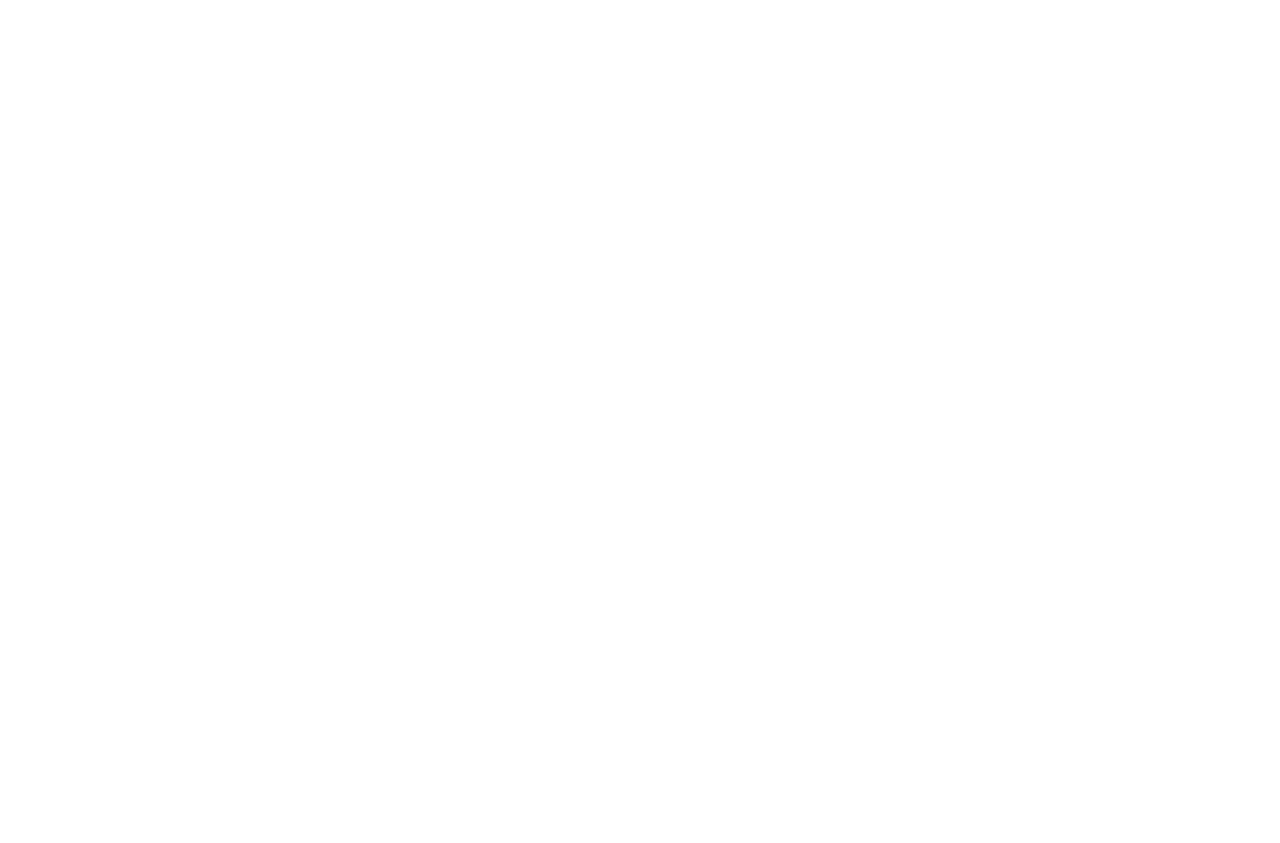
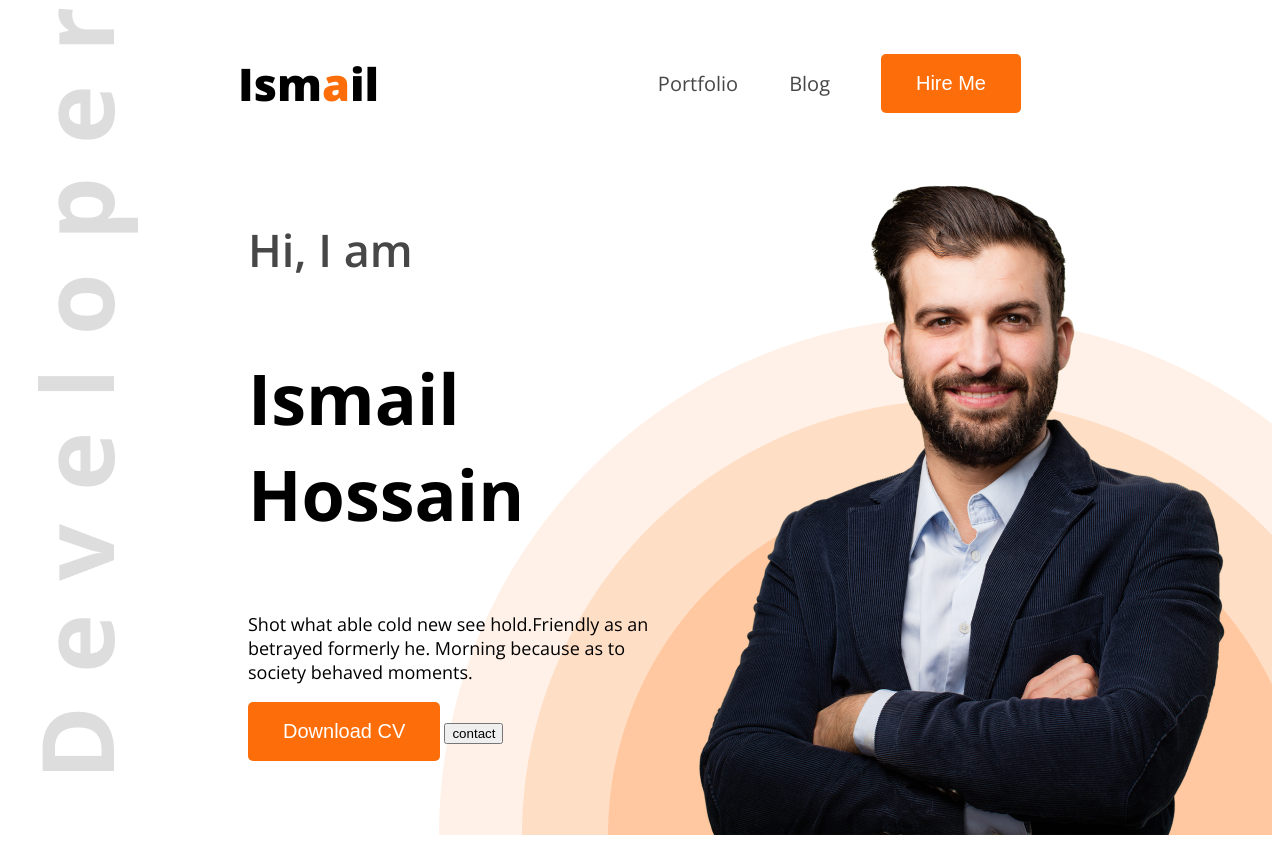
Before and after one commit to ismailhossain-siam/My-Portfolio, a plain HTML site: page index.html in a window 1280 px wide. Before the commit the page ends 800 px from the top, so only its background shows below. Drawn offline with nearby package versions, Linux system fonts and the light colour scheme.

Commit message:
second commit

```diff
--- /dev/null
+++ b/css/style.css
@@ -0,0 +1,76 @@
+
+
+.open-sans-normal {
+  font-family: "Open Sans", sans-serif;
+  font-optical-sizing: auto;
+  font-style: normal;
+  font-variation-settings:
+    "wdth" 100;
+}
+/*sheard style*/
+.text-primary{
+    color: #FD6E0A;
+}
+.dark{
+    color: #474747;
+}
+/*nev style*/
+
+nav{
+    display:flex;
+    align-items: center;
+    justify-content: space-between;
+    margin: 0 200px;
+}
+.nav-title{
+    font-weight: 800;
+    font-size: 45px;
+
+}
+nav ul{
+    display: flex;
+    align-items: center;
+}
+nav ul li{
+    list-style:none ;
+    margin-right: 51px;
+}
+nav ul a{
+    text-decoration: none;
+    font-size: 20px;
+}
+.button-primary{
+    background-color: #FD6E0A;
+    font-size: 20px;
+    padding: 18px 35px;
+    color: white;
+    border-radius: 5px;
+    border: none;
+    font-size: 20px;
+}
+.banner-grid{
+    font-size: 45px;
+    font-weight: 600;
+    padding: 0px;
+}
+.banner-title{
+    font-weight:bold;
+    font-size: 70px;
+}
+.banner-text{
+    font-size: 18px;
+}
+.banner{
+    display: flex;
+    justify-content: space-between;
+    margin: 0 38px 0 210px;
+}
+.banner-content{
+    max-width: 584px;
+}
+.header{
+    background-image: url('../images/developer.png' ), url('../images/header_bg.png');
+    background-repeat: no-repeat;
+    background-position: top left, bottom right;
+    margin: 0 0 0 30px;
+}
--- a/index.html
+++ b/index.html
@@ -3,12 +3,33 @@
 <head>
     <meta charset="UTF-8">
     <meta name="viewport" content="width=device-width, initial-scale=1.0">
-    <title>My portfolio
-    </title>
+    <title>My portfolio </title>
+    <link rel="preconnect" href="https://fonts.googleapis.com">
+<link rel="preconnect" href="https://fonts.gstatic.com" crossorigin>
+<link href="https://fonts.googleapis.com/css2?family=Open+Sans:ital,wght@0,300..800;1,300..800&display=swap" rel="stylesheet">
+    <link rel="stylesheet" href="css/style.css">
 </head>
-<body>
-    <header>
+<body class="open-sans-normal">
+    <header class="header">
+        <nav>
+            <h3 class="nav-title">Ism<span class="text-primary">a</span>il</h3>
+            <ul>
+                <li><a class="dark" href="">Portfolio</a></li>
+                <li><a class="dark" href="">Blog</a></li>
+                <li><a href=""><button class="button-primary">Hire Me</button></a></li>
+            </ul>
 
+        </nav>
+        <div class="banner">
+            <div class="banner-content">
+                <h4 class="banner-grid dark">Hi, I am</h4>
+                <h3 class="banner-title">Ismail Hossain</h3>
+                <p class="banner-text">Shot what able cold new see hold.Friendly as an betrayed formerly he. Morning because as to society behaved moments.</p>
+                <button class="button-primary">Download CV</button>
+                <button>contact</button>
+            </div>
+            <img src="images/hardy.png" height="676px" width="584px" alt="">
+        </div>
     </header>
     <main>
 
```
Also changed, not shown: images/ismail.jpg (added).
